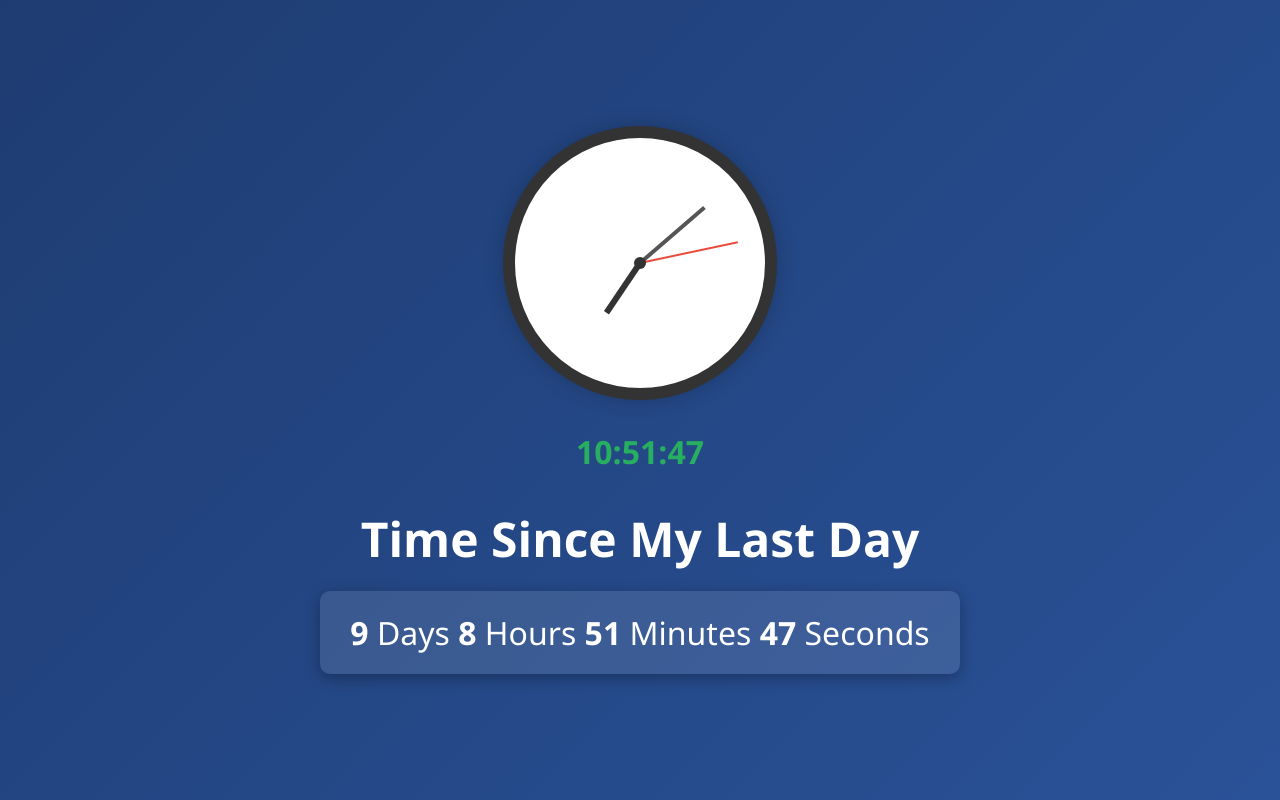
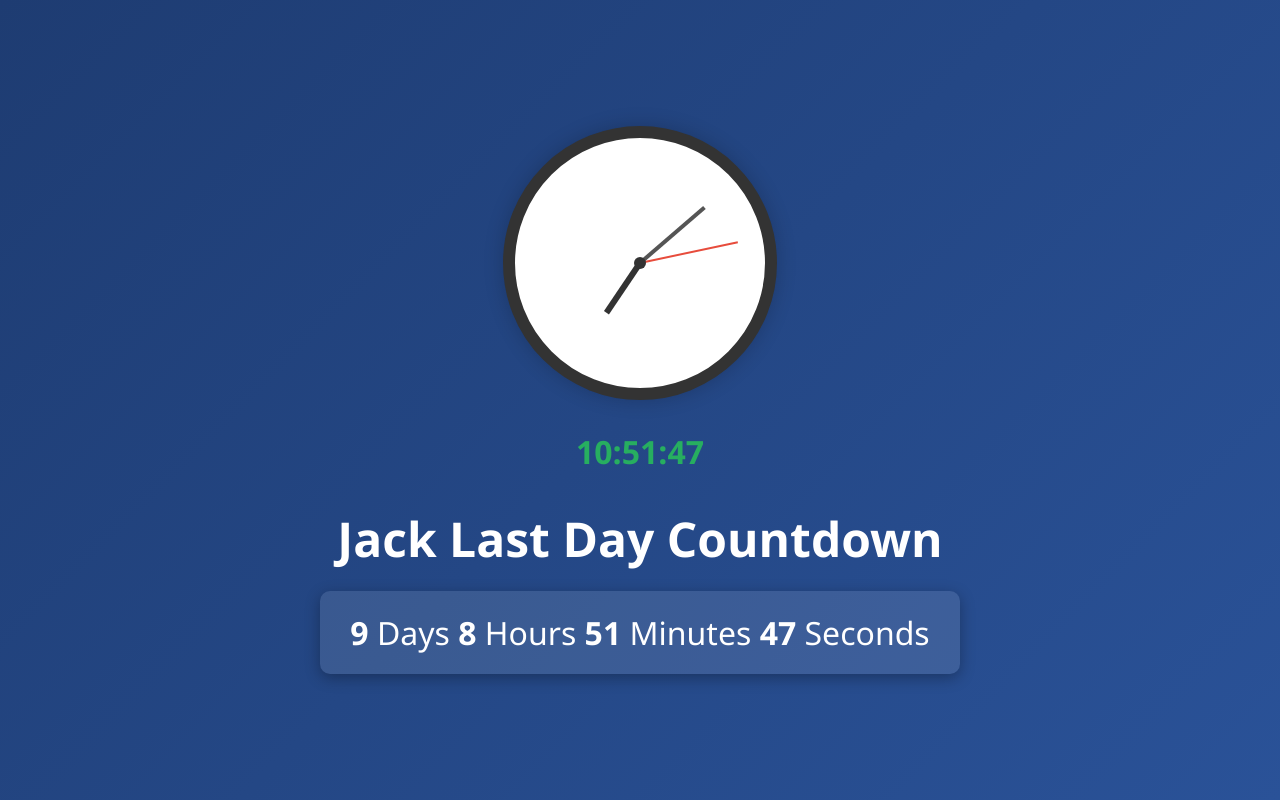
Before and after one commit to cheng530/CountDown, a plain HTML site: page index.html in a window 1280 px wide. Drawn offline with Linux system fonts and the light colour scheme.

Commit message:
Update index.html

```diff
--- a/index.html
+++ b/index.html
@@ -123,7 +123,7 @@
 
     <div id="timer" class="timer">--:--:--</div>
   </div>
-  <h1>Time Since My Last Day</h1>
+  <h1>Jack Last Day Countdown</h1>
   <div class="countup" id="countup">
     Loading...
   </div>
```
